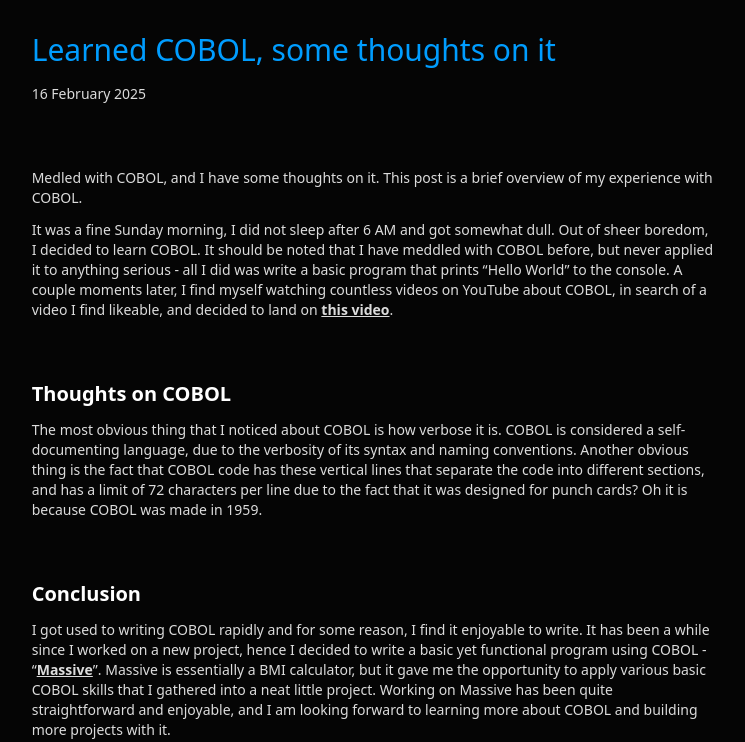
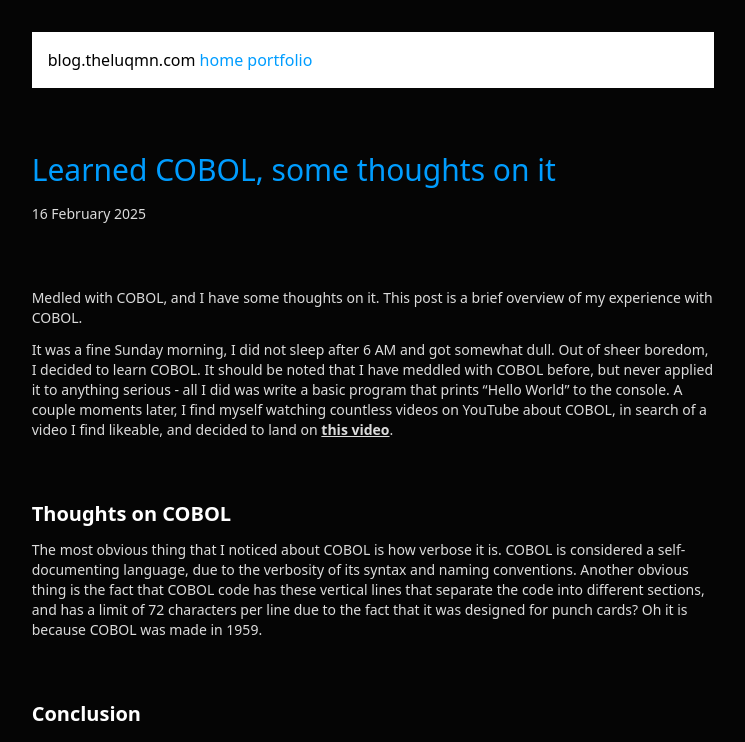
Before and after one commit to theluqmn/blog, a Jekyll site: the page built from _posts/2025-02-16-learned-cobol.md, in a window 1280 px wide. Shown: the top 742 px of the page, without its empty margins (267-1012 px from the left). Built offline with Jekyll 4.4.1, drawn with Linux system fonts in a browser that asks for light colours; nearby versions of some CDN libraries.

Commit message:
added navbar to the post layout too!

```diff
--- a/_layouts/index.html
+++ b/_layouts/index.html
@@ -5,11 +5,11 @@
         <meta name="viewport" content="width=device-width, initial-scale=1">
         <title>index - blog.theluqmn.com</title>
 
-        <!--Open Graph-->
+        <!--open graph-->
         <meta property="og:title" content="index - blog.theluqmn.com" />
         <meta property="og:description" content="a blog where i share what deserves to be in the internet" />
 
-        <!--Tailwind CSS-->
+        <!--tailwind css-->
         <script src="https://cdn.tailwindcss.com"></script>
         <script>
             tailwind.config = {
@@ -22,12 +22,14 @@
 
     <body class="bg-[rgb(5,5,5)]">
         <main class="p-4 flex flex-col gap-4 md:gap-8 md:p-8 w-full h-full md:w-7/12 mx-auto">
+            <!--navbar-->
             <div class="p-4 w-full flex gap-12 bg-[rgb(255,255,255)]">
                 <p class="text-[rgb(0,0,0)] text-bold">blog.theluqmn.com</h1>
                 <a class="text-[rgb(0,157,255)]" href="https://blog.theluqmn.com/">home</a>
                 <a class="text-[rgb(0,157,255)]" href="https://theluqmn.com">portfolio</a>
             </div>
 
+            <!--content-->
             <div class="
             space-y-3
             text-sm text-[rgb(220,220,220)]
--- a/_layouts/post.html
+++ b/_layouts/post.html
@@ -5,11 +5,11 @@
         <meta name="viewport" content="width=device-width, initial-scale=1">
         <title>{{ page.title }} - blog.theluqmn.com</title>
 
-        <!--Open Graph-->
+        <!--open graph-->
         <meta property="og:title" content="{{ page.title }} - blog.theluqmn.com" />
         <meta property="og:description" content= "{{ post.excerpt }}"/>
 
-        <!--Tailwind CSS-->
+        <!--tailwind css-->
         <script src="https://cdn.tailwindcss.com"></script>
         <script>
             tailwind.config = {
@@ -22,7 +22,14 @@
 
     <body class="bg-[rgb(5,5,5)]">
         <main class="p-4 md:p-8 w-full h-full flex flex-col gap-16 md:w-7/12 mx-auto">
-            <!--Header-->
+            <!--navbar-->
+            <div class="p-4 w-full flex gap-12 bg-[rgb(255,255,255)]">
+                <p class="text-[rgb(0,0,0)] text-bold">blog.theluqmn.com</h1>
+                <a class="text-[rgb(0,157,255)]" href="https://blog.theluqmn.com/">home</a>
+                <a class="text-[rgb(0,157,255)]" href="https://theluqmn.com">portfolio</a>
+            </div>
+
+            <!--header-->
             <div class="flex flex-col gap-4 items-start">
                 <h1 class="text-3xl text-[rgb(0,157,255)]">
                     {{ page.title }}
@@ -33,7 +40,7 @@
                 </p>
             </div>
 
-            <!--Content-->
+            <!--content-->
             <div class="
             space-y-3
             text-sm text-[rgb(220,220,220)]
```
